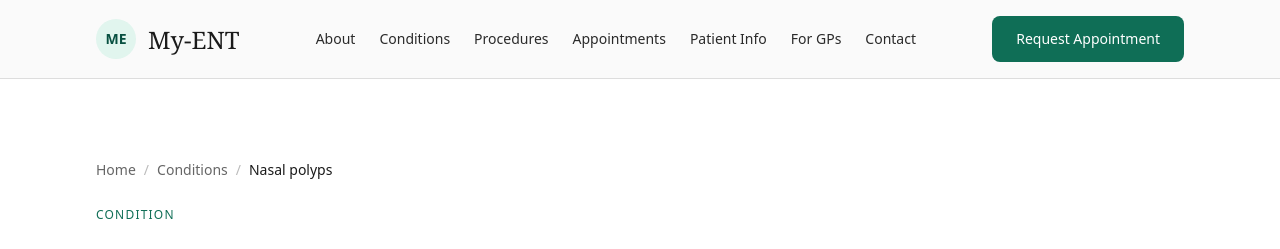
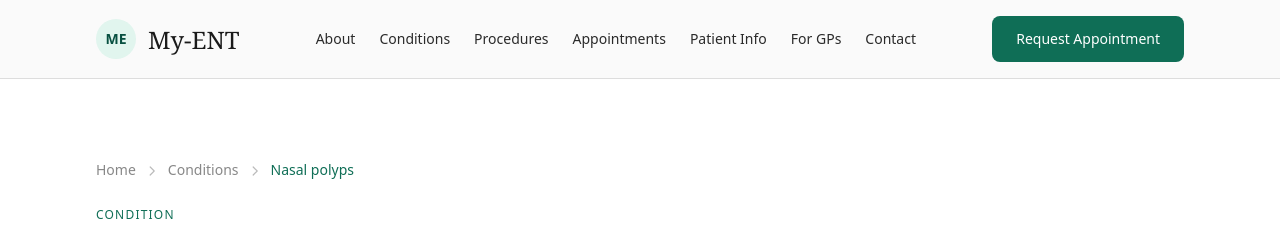
Before and after one commit to Mildmilo/my-ent, a Next.js app: page /conditions/nasal-polyps in a window 1280 px wide. Shown: the top 249 px of the page. Built offline with nearby package versions, Linux system fonts and the light colour scheme.

Commit message:
Add BreadcrumbNav component with BreadcrumbList schema to all condition and procedure pages

```diff
--- a/src/components/shared/BreadcrumbNav.tsx
+++ b/src/components/shared/BreadcrumbNav.tsx
@@ -6,6 +6,20 @@ import { usePathname } from 'next/navigation'
 interface BreadcrumbNavProps {
   sectionLabel: 'Conditions' | 'Procedures'
   pageTitle: string
+}
+
+function ChevronSeparator() {
+  return (
+    <li aria-hidden="true" className="flex items-center text-neutral-300">
+      <svg viewBox="0 0 20 20" fill="currentColor" className="h-4 w-4">
+        <path
+          fillRule="evenodd"
+          clipRule="evenodd"
+          d="M7.21967 4.46967a.75.75 0 011.06066 0l5 5a.75.75 0 010 1.06066l-5 5a.75.75 0 11-1.06066-1.06066L11.6893 10 7.21967 5.53033a.75.75 0 010-1.06066z"
+        />
+      </svg>
+    </li>
+  )
 }
 
 export function BreadcrumbNav({ sectionLabel, pageTitle }: BreadcrumbNavProps) {
@@ -42,24 +56,22 @@ export function BreadcrumbNav({ sectionLabel, pageTitle }: BreadcrumbNavProps) {
   return (
     <>
       <nav aria-label="Breadcrumb" className="mb-6">
-        <ol className="flex flex-wrap items-center gap-2 text-sm text-neutral-500">
+        <ol className="flex flex-wrap items-center gap-2 text-sm text-neutral-400">
           <li>
             <Link className="transition-colors duration-150 hover:text-neutral-800" href="/">
               Home
             </Link>
           </li>
-          <li aria-hidden="true" className="text-neutral-300">
-            /
-          </li>
+          <ChevronSeparator />
           <li>
             <Link className="transition-colors duration-150 hover:text-neutral-800" href={sectionPath}>
               {sectionName}
             </Link>
           </li>
-          <li aria-hidden="true" className="text-neutral-300">
-            /
+          <ChevronSeparator />
+          <li aria-current="page" className="text-teal-400">
+            {pageTitle}
           </li>
-          <li className="font-medium text-neutral-800">{pageTitle}</li>
         </ol>
       </nav>
       <script
```
Also changed, not shown: 1 other file (tests, documents, lock files or other folders).
